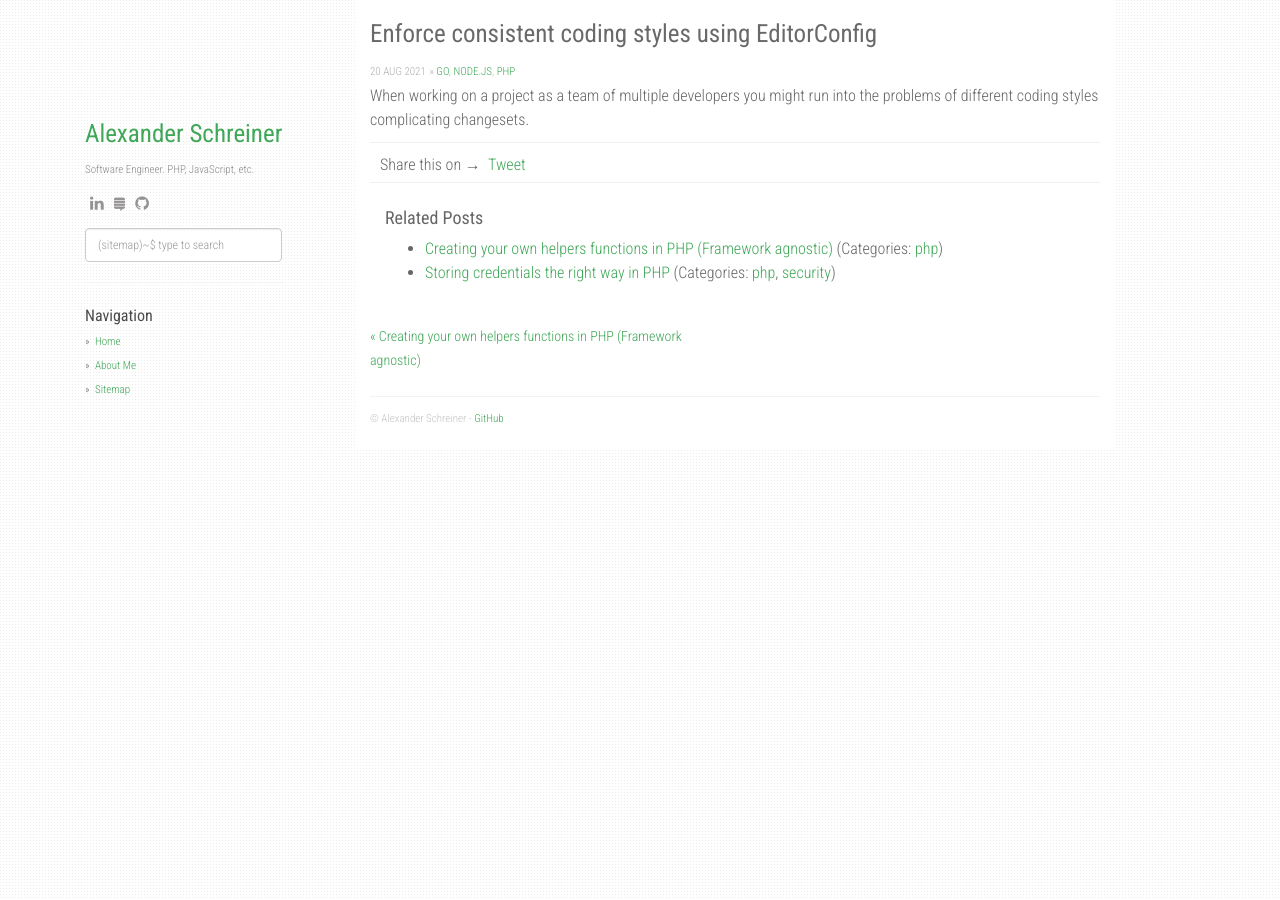
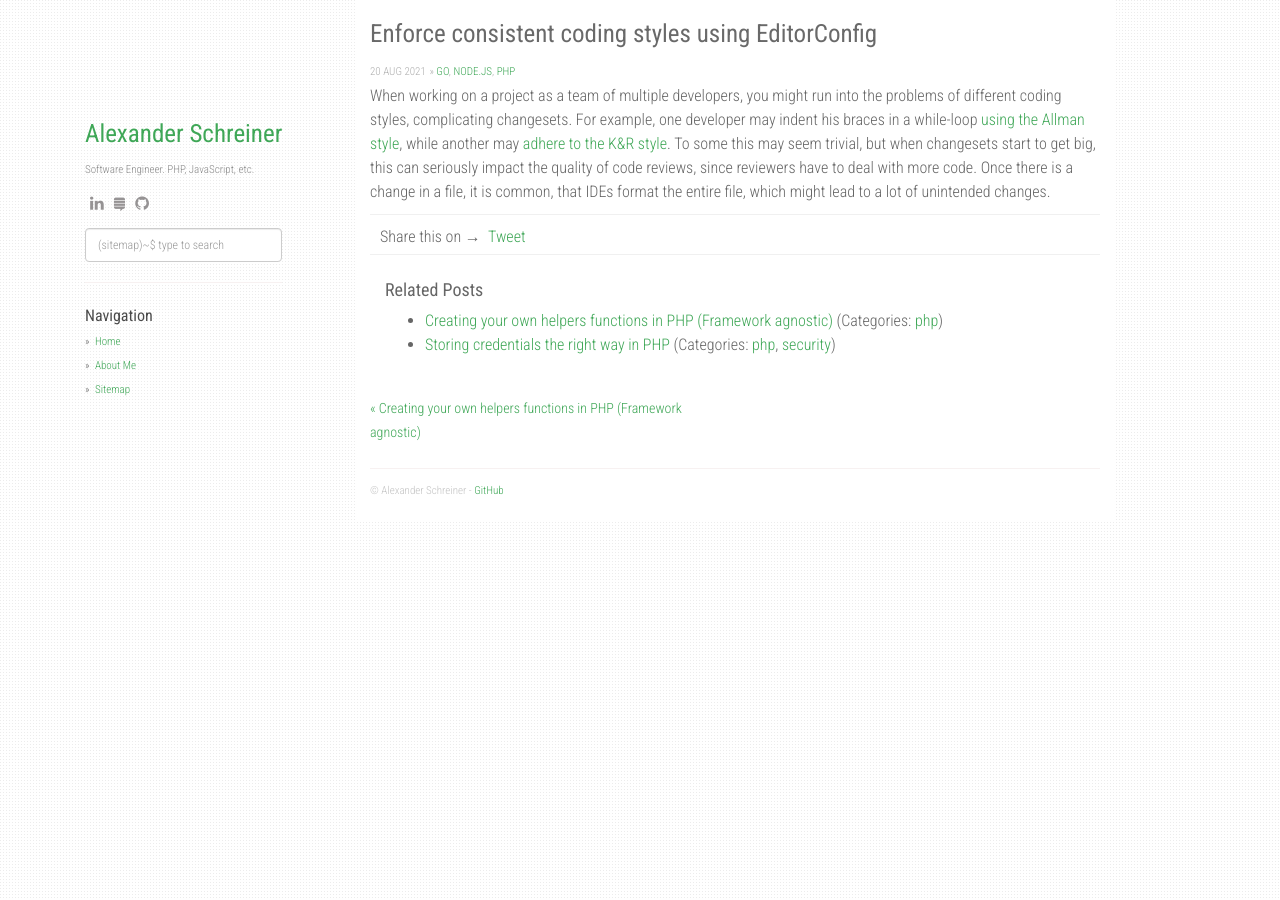
Before and after one commit to alexander-schreiner/alexander-schreiner.github.io, a Jekyll site: the page built from _posts/2021-08-20-enforce-consistent-coding-styles-using-editorconfig-file.md, in a window 1280 px wide. Built offline with Jekyll 4.4.1, drawn with Linux system fonts in a browser that asks for light colours; nearby versions of some CDN libraries; comment, search, counter and statistics services are not loaded.

Commit message:
Update 2021-08-20-enforce-consistent-coding-styles-using-editorconfig-file.md

```diff
--- a/_posts/2021-08-20-enforce-consistent-coding-styles-using-editorconfig-file.md
+++ b/_posts/2021-08-20-enforce-consistent-coding-styles-using-editorconfig-file.md
@@ -5,4 +5,4 @@ date:   2021-08-20 23:00:00 +0200
 categories: [go, node.js, php]
 ---
 
-When working on a project as a team of multiple developers you might run into the problems of different coding styles complicating changesets.
+When working on a project as a team of multiple developers, you might run into the problems of different coding styles, complicating changesets. For example, one developer may indent his braces in a while-loop [using the Allman style](https://en.wikipedia.org/wiki/Indentation_style#Allman_style), while another may [adhere to the K&R style](https://en.wikipedia.org/wiki/Indentation_style#K&R_style). To some this may seem trivial, but when changesets start to get big, this can seriously impact the quality of code reviews, since reviewers have to deal with more code. Once there is a change in a file, it is common, that IDEs format the entire file, which might lead to a lot of unintended changes.
```
